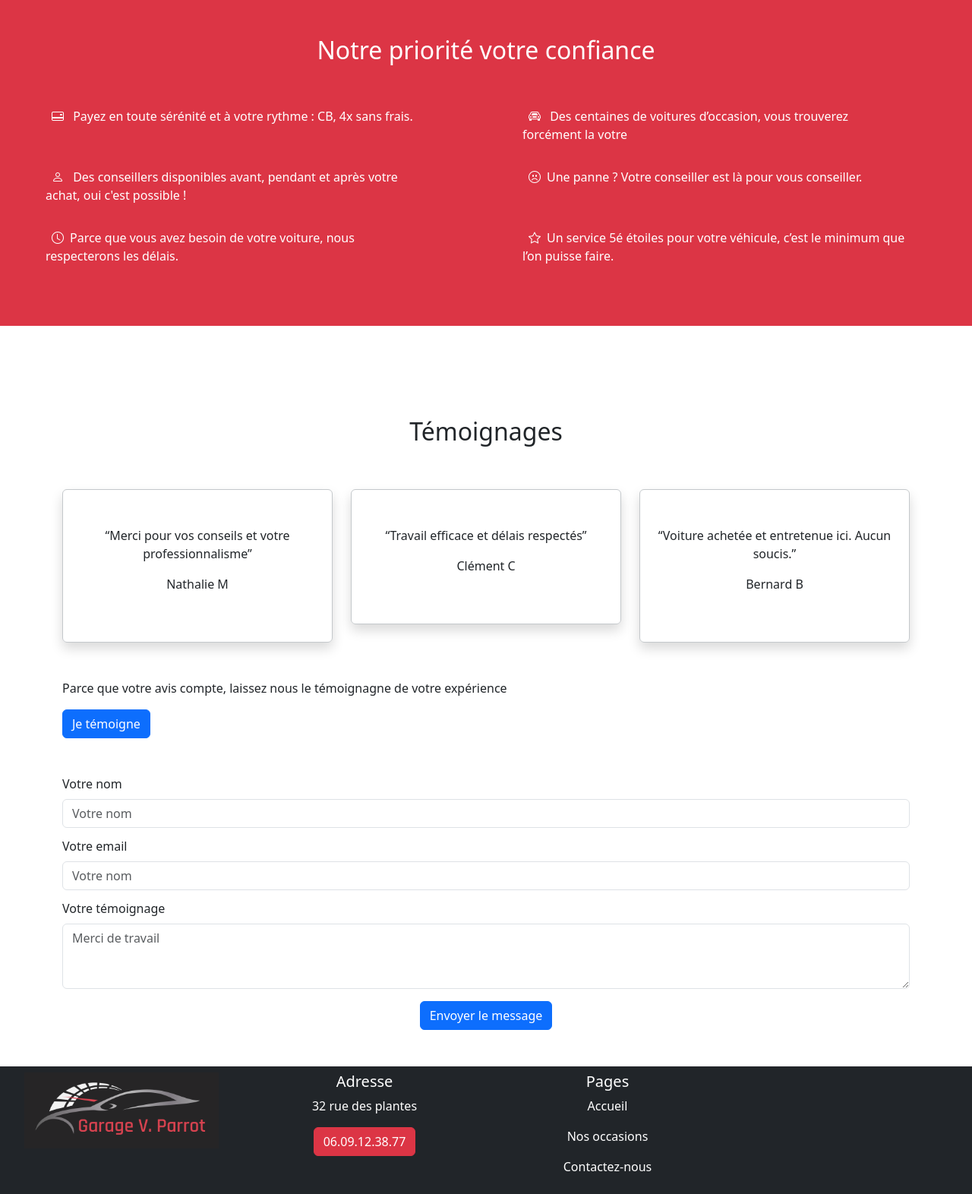
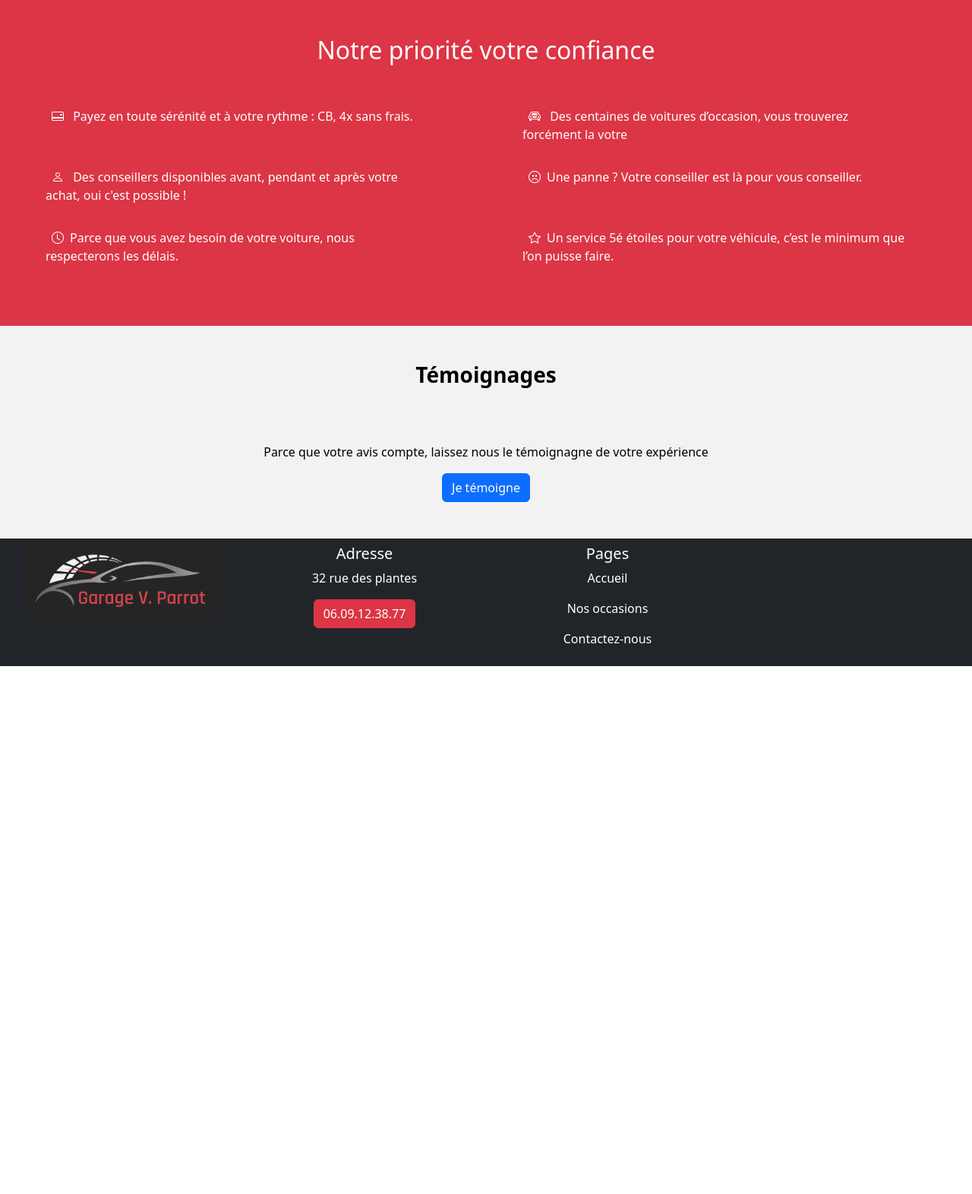
Before and after one commit to mkd-0/gparrot, a Symfony app: template templates/home/index.html.twig in a window 1280 px wide. Shown: the part 1289-2861 px from the top of the page at 76% size. After the commit the page ends 2166 px from the top, so only its background shows below. Run offline with Twig, Linux system fonts and the light colour scheme; the template is opened without the code that fills it, so the values that code supplies are empty; style sheets or scripts are compiled from the project's sources; some libraries are stand-ins or nearby versions.

```diff
--- a/templates/admin/service/show.html.twig
+++ b/templates/admin/service/show.html.twig
@@ -18,9 +18,10 @@
             </tbody>
         </table>
     </div>
+    <!-- Button to go to back -->
     <a href="{{ path('app_service_list') }}" class="btn btn-secondary mb-2 ms-5">Retour</a>
-
+    <!-- Button to redirect edit page -->
     <a href="{{ path('app_service_edit', {'id': service.id}) }}" class="btn btn-warning mb-2">Modifier</a>
-
+    <!-- Button to delete -->
     {{ include('admin/service/_delete_form.html.twig') }}
 {% endblock %}
--- a/templates/home/index.html.twig
+++ b/templates/home/index.html.twig
@@ -63,7 +63,6 @@
     <div class="row d-flex row text-center mb-5">
       <h2>Notre priorité votre confiance</h2>
     </div>
-
     <!-- Avantages -->
     <div class="row d-flex mb-2 mx-auto">
       <!-- Row     -->
@@ -74,8 +73,7 @@
                 <i class="bi bi-credit-card-2-back mx-2"></i> Payez en toute sérénité et à votre rythme : CB, 4x sans frais.
             </p>
         </div>
-
-        <!-- Col2     -->
+        <!-- Col2    -->
         <div class="col-md-6">
           <p class="mx-5 mx-md-5 text-md-left">
               <i class="bi bi-car-front mx-2"></i> Des centaines de voitures d’occasion,
@@ -84,8 +82,6 @@
         </div>
       </div>
     </div>
-
-
     <div class="row d-flex mb-2 mx-auto">
       <!-- Row   -->
       <div class="row d-flex mb-2">
@@ -97,7 +93,6 @@
               oui c'est possible !
             </p>
         </div>
-
         <!-- Col2     -->
         <div class="col-md-6">
           <p class="mx-5 mx-md-5 text-md-left">
@@ -107,8 +102,6 @@
         </div>
       </div>
     </div>
-
-
     <div class="row d-flex mb-2 mx-auto">
       <!-- Row    -->
       <div class="row d-flex mb-2">
@@ -119,7 +112,6 @@
             nous respecterons les délais.
             </p>
         </div>
-
         <!-- Col2     -->
         <div class="col-md-6">
           <p class="mx-5 mx-md-5 text-md-left">
@@ -129,69 +121,58 @@
         </div>
       </div>
     </div>
-
       <!-- Row3 -->
-
     </div>
 
     <!-- End Avantage -->
 
 
  <!-- Section Testimonial -->
- <section class="home-testimonial py-5">
-  <!-- Title -->
-
-  <div class="row d-flex justify-content-center py-5">
-    <div class="col-md-12 pt-4 d-flex justify-content-center">
-      <h2>Témoignages</h2>
+  <section style="color: #000; background-color: #f3f2f2;">
+    <div class="container py-5">
+      <div class="row d-flex justify-content-center">
+        <div class="col-md-10 col-xl-8 text-center">
+          <h3 class="fw-bold mb-4">Témoignages</h3>
         </div>
       </div>
-  <!-- Testimonials -->
-  <div class="container">
-    <div class="row d-flex justify-content-center">
-
-       <!-- Testimonial 1 -->
-        <div class="col-md-4">
-          <div class="testi-desc">
-            <div class="border border-secondary-subtle text-center py-5 shadow p-3 mb-5 rounded">&ldquo;Merci pour vos conseils
-             et votre professionnalisme&rdquo;
-              <p class="text-center mt-3">Nathalie M</p>
+    <!-- Testimonials cards -->
+      <div class="d-flex justify-content-center">
+          {% for testimony in testimonies | slice(-3, 3) %}
+            {% if testimony.isok == 'yes' %}
+            <div class="col-md-4 mb-4 mb-md-0 mx-3 text-center">
+              <div class="card">
+                <div class="card-body py-4 mt-2" style="height: 200px;">
+                  <p class="mb-2 fs-5">
+                    <i class="fas fa-quote-left py-auto"></i> {{testimony.description}}
+                  </p>
+                  <h5 class="font-weight-bold pt-5">{{testimony.visitorname}}</h5>
                 </div>
               </div>
             </div>
-
-          <!-- Testimonial 2 -->
-        <div class="col-md-4 ">
-          <div class="testi-desc">
-            <div class="border border-secondary-subtle text-center py-5 shadow p-3 mb-5 rounded">&ldquo;Travail efficace et
-                délais respectés&rdquo;
-              <p class="text-center mt-3">Clément C</p>
-            </div>
+            {% endif %}
+          {% endfor %}
       </div>
     </div>
 
-          <!-- Testimonial 3 -->
-        <div class="col-md-4">
-          <div class="testi-desc">
-            <div class="border border-secondary-subtle text-center py-5 shadow p-3 mb-5 rounded">&ldquo;Voiture achetée et entretenue
-                      ici. Aucun soucis.&rdquo;
-              <p class="text-center mt-3">Bernard B</p>
+    <!-- Add Testimonial  -->
+    <div class="d-flex flex-column align-items-center pb-5">
+      <div class="row align-item-center" style="width: auto;">
+        <p>Parce que votre avis compte, laissez nous le  témoignagne de votre expérience</p>
       </div>
-          </div>
-        </div>
-    </div>
-    <!-- Add Testimonial  -->
-    <div class="row justify-content-start">
-      <p>Parce que votre avis compte, laissez nous le  témoignagne de votre expérience</p>
-
-      <div class="d-grid gap-2 d-md-block">
+      <!-- Form contact hide and show when click on button  -->
+      <div class="row r">
         <button id="btn_testimony" type="button" class="btn btn-primary">Je témoigne</button>
       </div>
     </div>
 
+ {# Affichage du formulaire #}
+
+ <div class="container">
+
+</div>
 
     <!-- Form Testimonial  -->
-    <div id="testimony">
+    <div id="testimony" style="display: none;">
         <div class="row ">
           <div class="mb-1 pt-5">
             <label for="name" class="form-label">Votre nom</label>
@@ -215,6 +196,11 @@
     </div>
 </section>
 
+  </section>
+
+
+
+
 </div>
 <script src="{{ asset('js/testimony.js') }}"></script>
 
```
Also changed, not shown: src/Controller/HomeController.php (+11 -3 lines), templates/admin/config.html.twig (+75 -39 lines), templates/admin/service/list.html.twig (+7 -3 lines). Lines whose indentation alone changed are shown as unchanged.
